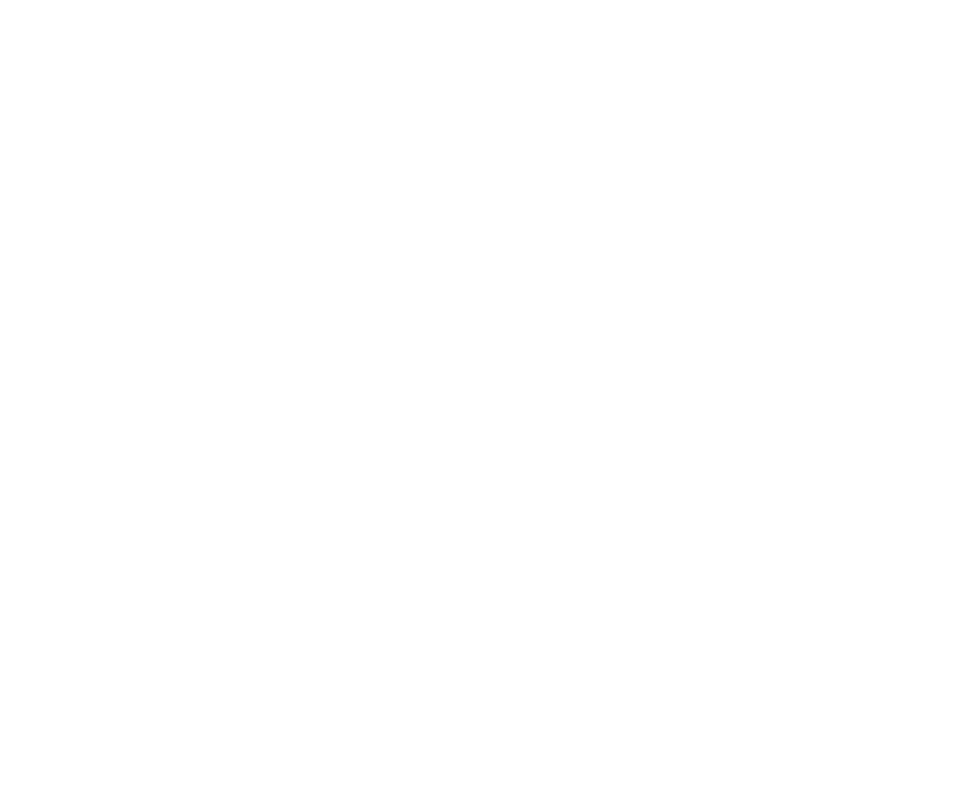
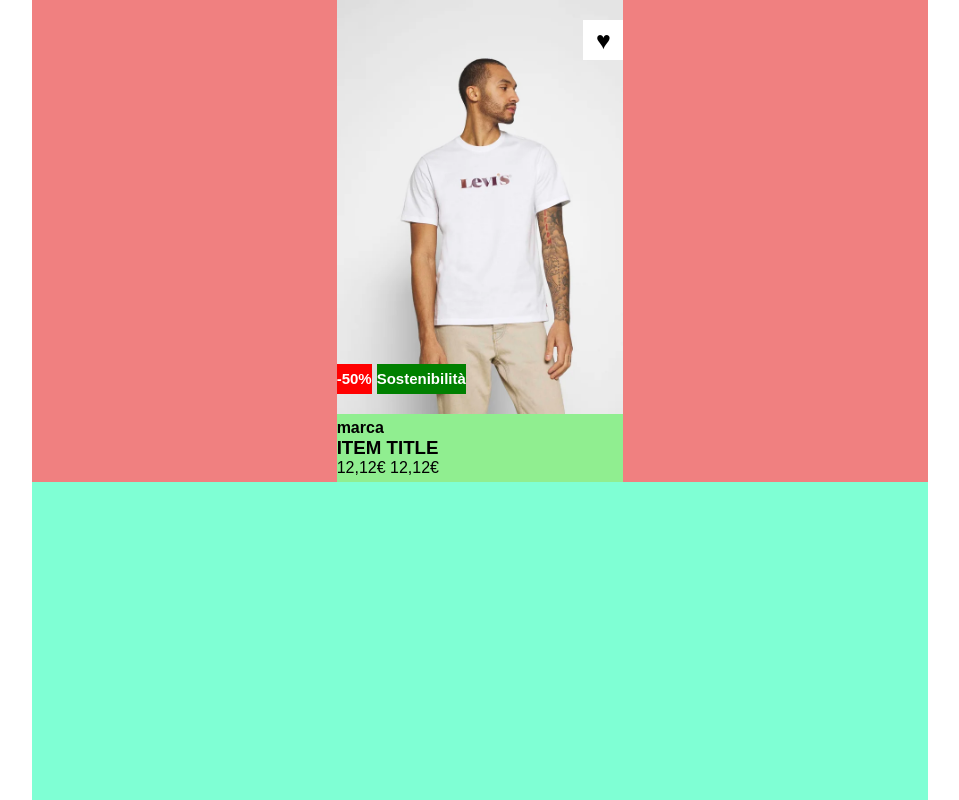
Before and after one commit to MatteoRuggieri2/html-css-boolando, a plain HTML site: page index.html in a window 1280 px wide. Shown: the top 800 px of the page, without its empty margins (160-1119 px from the left). Drawn offline with Linux system fonts and the light colour scheme.

Commit message:
creata una card

```diff
--- a/css/style.css
+++ b/css/style.css
@@ -0,0 +1,88 @@
+/*RESET*/
+*{
+    margin: 0;
+    padding: 0;
+    box-sizing: border-box;
+}
+
+/*COMMON*/
+.container{
+    width: 70%;
+    margin: auto;
+
+    /*test*/
+    height: 1000px;
+    background-color: aquamarine;
+}
+
+/*BODY*/
+body{
+    font-family: Arial, Helvetica, sans-serif;
+}
+
+img{
+    width: 100%;
+    display: block;
+}
+
+.row{
+    width: 100%;
+    text-align: center;
+
+    /*test*/
+    background-color: lightcoral;
+}
+
+.card{
+    width: 32%;
+    display: inline-block;
+
+    /*test*/
+    background-color: lightgreen;
+}
+
+.img-container{
+    position: relative;
+}
+
+.heart{
+    height: 40px;
+    width: 40px;
+    line-height: 40px;
+    font-size: 25px;
+    background-color: white;
+    position: absolute;
+    top: 20px;
+    right: 0;
+}
+
+.heart:hover{
+    color: red;
+    cursor: pointer;
+}
+
+.discount{
+    background-color: red;
+    position: absolute;
+    bottom: 20px;
+    left: 0;
+}
+
+.eco-green{
+    background-color: green;
+    position: absolute;
+    bottom: 20px;
+    left: 40px;
+}
+
+.info{
+    color: white;
+    font-size: 15px;
+    font-weight: bold;
+    line-height: 30px;
+}
+
+.text-container{
+    text-align: left;
+    padding: 5px 0;
+}
--- a/index.html
+++ b/index.html
@@ -8,6 +8,35 @@
     <title>html-css-boolando</title>
 </head>
 <body>
+    <div class="container">
 
+        <!-- Row 1 -->
+        <div class="row">
+
+            <!-- Card 1 -->
+            <div class="card">
+
+                <div class="img-container">
+                    <img src="img/1.webp" alt="">
+
+                    <!-- Tag -->
+                    <span class="heart">&hearts;</span>
+                    <div class="info">
+                        <div class="discount">-50%</div>
+                        <div class="eco-green">Sostenibilità</div>
+                    </div>
+                </div>
+
+                <!-- Item text -->
+                <div class="text-container">
+                    <h4>marca</h3>
+                    <h3>ITEM TITLE</h3>
+                    <span class="price">12,12€</span>
+                    <span class="price-discaunt">12,12€</span>
+                </div>
+
+            </div>
+        </div>
+    </div>
 </body>
 </html>
```
